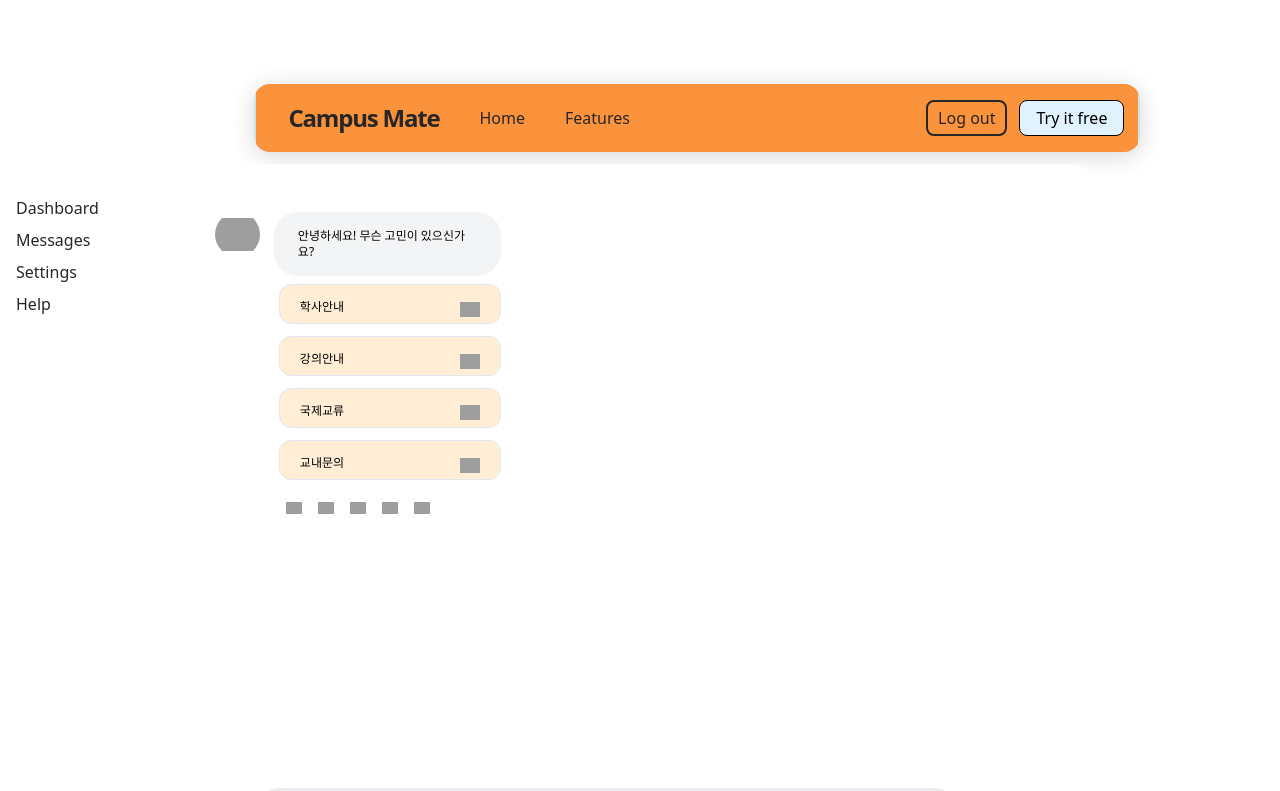
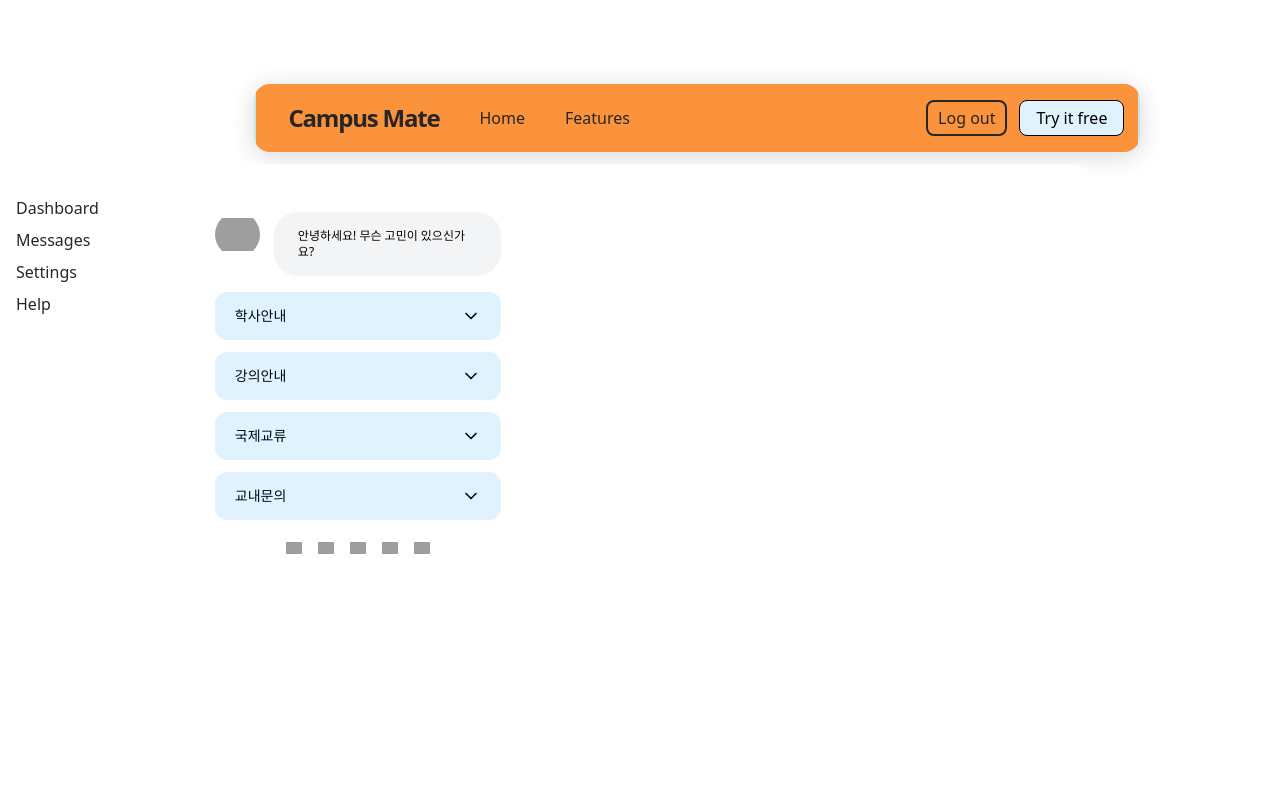
Before and after one commit to kangminhyuk01/mate-life-guide, a React (Vite) app: page /formal-chat in a window 1280 px wide. Shown: the top 791 px of the page. Built offline with nearby package versions, Linux system fonts and the light colour scheme; grey boxes are pictures that could not be loaded.

Commit message:
Refactor: Apply button updates to FormalChat
Apply the updated button styles for 학사안내, 강의안내, 국제교류, and 교내문의 in FormalChat, maintaining the page-specific colors.

```diff
--- a/src/pages/FormalChat.tsx
+++ b/src/pages/FormalChat.tsx
@@ -1,8 +1,48 @@
 
+import { useState } from "react";
 import { Link } from "react-router-dom";
 import { Button } from "@/components/ui/button";
+import CollapsibleCategoryGroup from "@/components/chat/CollapsibleCategoryGroup";
+import CategoryContent from "@/components/chat/CategoryContent";
 
 const FormalChat = () => {
+  const [isAcademicInfoOpen, setIsAcademicInfoOpen] = useState(false);
+  const [isLectureInfoOpen, setIsLectureInfoOpen] = useState(false);
+  const [isInternationalOpen, setIsInternationalOpen] = useState(false);
+  const [isCampusInfoOpen, setIsCampusInfoOpen] = useState(false);
+
+  const academicQuestions = [
+    "1전공 졸업요건이 궁금합니다",
+    "졸업하려면 몇학점 들어야하나요?",
+    "계절학기는 언제 신청하나요?",
+    "신입생은 언제 휴학신청이 가능한가요?",
+    "예비군은 어떻게 신청하나요?",
+    "휴학하고 싶은데 등록금 환불은 어떻게 하나요 ?",
+  ];
+
+  const lectureQuestions = [
+    "수강신청은 어떻게 하나요?",
+    "강의 평가는 어디서 볼 수 있나요?",
+    "전공필수과목이 무엇인가요?",
+    "수업 교재는 어디서 구매하나요?",
+    "수업 출석은 어떻게 확인하나요?",
+  ];
+
+  const internationalQuestions = [
+    "교환학생 신청 방법이 궁금해요",
+    "해외 인턴십 프로그램은 어떻게 참여하나요?",
+    "어학연수 프로그램이 있나요?",
+    "외국인 친구를 사귈 수 있는 프로그램이 있나요?",
+  ];
+
+  const campusQuestions = [
+    "도서관 운영시간이 어떻게 되나요?",
+    "학생증 재발급은 어디서 하나요?",
+    "기숙사 신청 방법이 궁금합니다",
+    "학내 식당 메뉴는 어디서 확인하나요?",
+    "셔틀버스 운영 시간을 알고 싶어요",
+  ];
+
   return (
     <main className="flex overflow-hidden flex-col pt-14 pb-32 bg-white max-md:pb-24">
       <div className="flex self-center w-full max-w-[1362px] max-md:max-w-full">
@@ -47,26 +87,44 @@ const FormalChat = () => {
                     </p>
                   </div>
 
-                  {/* Quick Reply Options */}
-                  <Button variant="outline" className="flex gap-5 justify-between items-start px-5 pt-3.5 pb-1.5 mt-2 max-w-full text-xs text-black whitespace-nowrap bg-orange-100 rounded-xl w-[222px]">
-                    <span>학사안내</span>
-                    <img src="https://cdn.builder.io/api/v1/image/assets/e54d2759bda84710a4d50e71ff6939bd/8fe4d81f2ed03ff3edce7302efe3022b2e93ae21?placeholderIfAbsent=true" alt="Icon" className="object-contain shrink-0 w-5 aspect-square" />
-                  </Button>
+                  {/* Category Accordions */}
+                  <div className="w-full mt-4 space-y-3">
+                    {/* 학사안내 Accordion */}
+                    <CollapsibleCategoryGroup
+                      title="학사안내"
+                      isOpen={isAcademicInfoOpen}
+                      setIsOpen={setIsAcademicInfoOpen}
+                    >
+                      <CategoryContent questions={academicQuestions} />
+                    </CollapsibleCategoryGroup>
 
-                  <Button variant="outline" className="flex gap-5 justify-between items-start px-5 pt-3.5 pb-2 mt-3 max-w-full text-xs text-black whitespace-nowrap bg-orange-100 rounded-xl w-[222px]">
-                    <span>강의안내</span>
-                    <img src="https://cdn.builder.io/api/v1/image/assets/e54d2759bda84710a4d50e71ff6939bd/580833e53abf4766c1a4147d69c831de0007e036?placeholderIfAbsent=true" alt="Icon" className="object-contain shrink-0 w-5 aspect-square" />
-                  </Button>
+                    {/* 강의안내 Accordion */}
+                    <CollapsibleCategoryGroup
+                      title="강의안내"
+                      isOpen={isLectureInfoOpen}
+                      setIsOpen={setIsLectureInfoOpen}
+                    >
+                      <CategoryContent questions={lectureQuestions} />
+                    </CollapsibleCategoryGroup>
 
-                  <Button variant="outline" className="flex gap-5 justify-between items-start px-5 pt-3.5 pb-2 mt-3 max-w-full text-xs text-black whitespace-nowrap bg-orange-100 rounded-xl w-[222px]">
-                    <span>국제교류</span>
-                    <img src="https://cdn.builder.io/api/v1/image/assets/e54d2759bda84710a4d50e71ff6939bd/4e1d5a2ab12e4ca028edf1811284a799e320fd5f?placeholderIfAbsent=true" alt="Icon" className="object-contain shrink-0 w-5 aspect-[1.05]" />
-                  </Button>
+                    {/* 국제교류 Accordion */}
+                    <CollapsibleCategoryGroup
+                      title="국제교류"
+                      isOpen={isInternationalOpen}
+                      setIsOpen={setIsInternationalOpen}
+                    >
+                      <CategoryContent questions={internationalQuestions} />
+                    </CollapsibleCategoryGroup>
 
-                  <Button variant="outline" className="flex gap-5 justify-between items-start px-5 pt-3.5 pb-1.5 mt-3 max-w-full text-xs text-black whitespace-nowrap bg-orange-100 rounded-xl w-[222px]">
-                    <span>교내문의</span>
-                    <img src="https://cdn.builder.io/api/v1/image/assets/e54d2759bda84710a4d50e71ff6939bd/68094d1618900dd20d0ff12f837b23ece2c2d03a?placeholderIfAbsent=true" alt="Icon" className="object-contain shrink-0 w-5 aspect-square" />
-                  </Button>
+                    {/* 교내문의 Accordion */}
+                    <CollapsibleCategoryGroup
+                      title="교내문의"
+                      isOpen={isCampusInfoOpen}
+                      setIsOpen={setIsCampusInfoOpen}
+                    >
+                      <CategoryContent questions={campusQuestions} />
+                    </CollapsibleCategoryGroup>
+                  </div>
 
                   {/* Rating Icons */}
                   <div className="flex gap-4 self-center mt-5 w-36 max-w-full">
```
